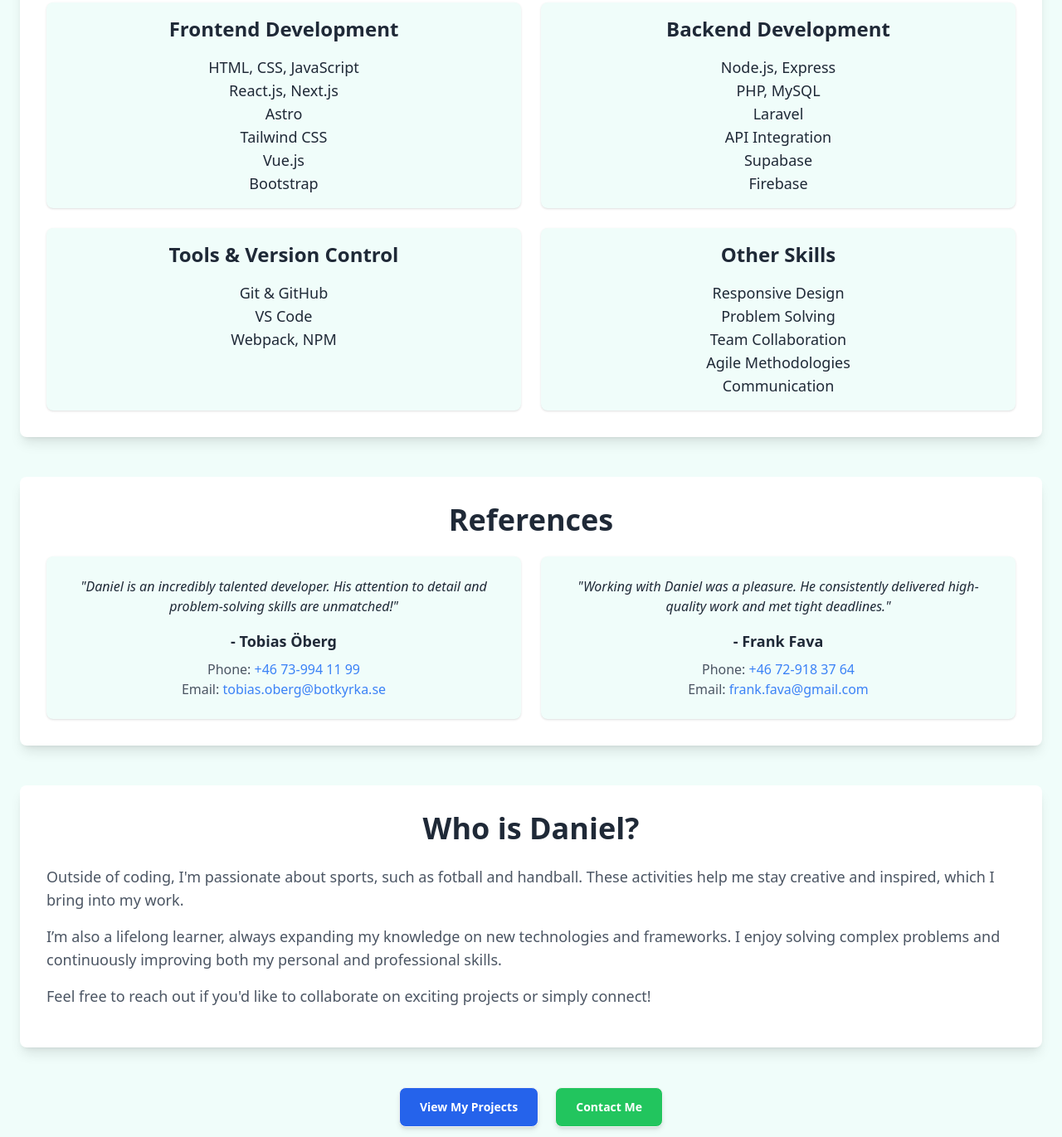
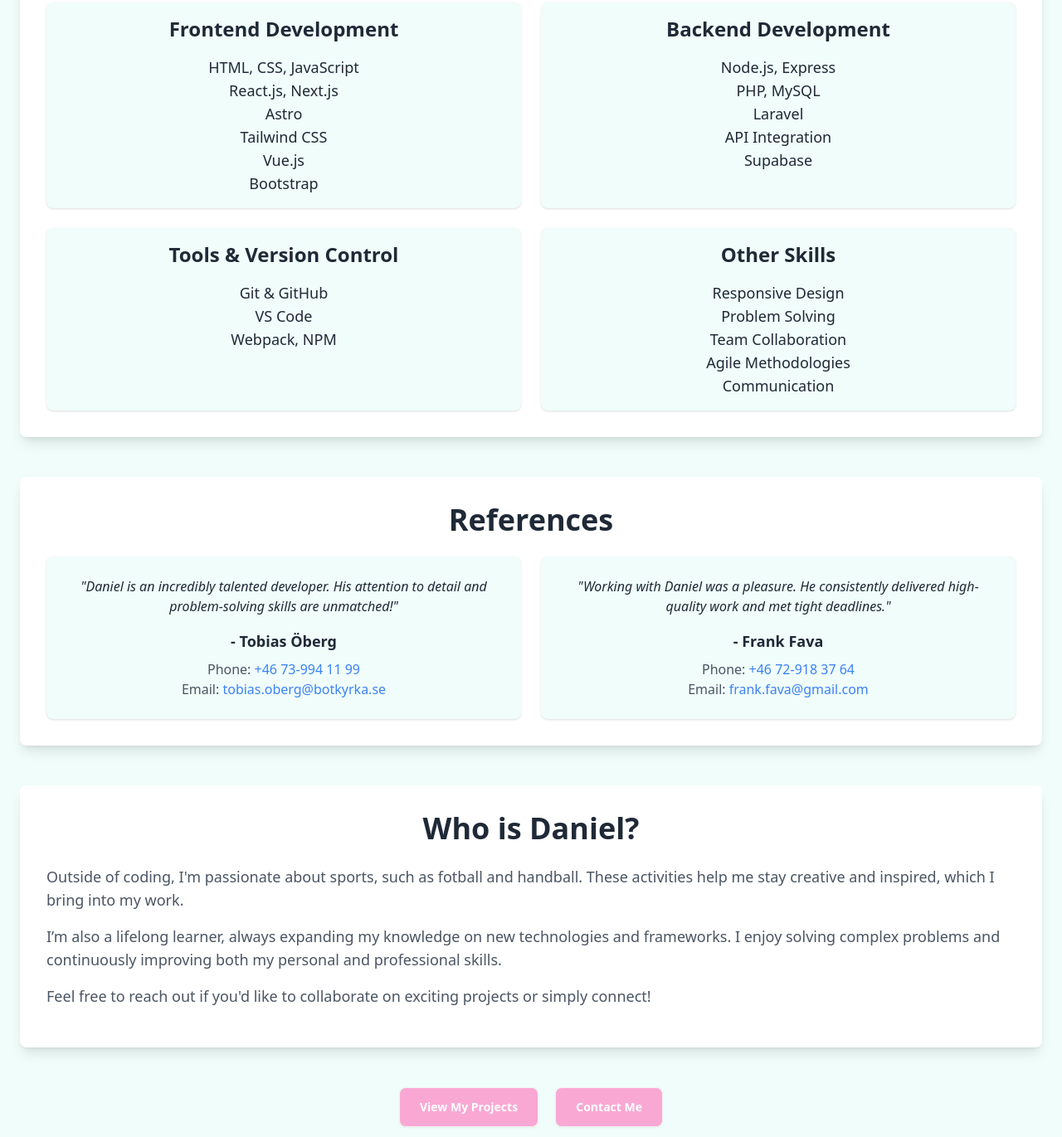
Before and after one commit to danielmedie/portfolio, an Astro site: page /about in a window 1280 px wide. Shown: the part 629-2000 px from the top of the page at 83% size. Built offline with nearby package versions, Linux system fonts and the light colour scheme; Astro itself is replaced by a stand-in of ours.

Commit message:
added styling to about btns

```diff
--- a/src/pages/about.astro
+++ b/src/pages/about.astro
@@ -67,7 +67,6 @@ import BackButton from '../components/BackButton.astro';
               <li>Laravel</li>
               <li>API Integration</li>
               <li>Supabase</li>
-              <li>Firebase</li>
             </ul>
           </div>
           <!-- Tools & Version Control -->
@@ -129,8 +128,8 @@ import BackButton from '../components/BackButton.astro';
 
       <!-- Call to Action Section -->
       <div class="text-center mt-12">
-        <a href="/projects" class="btn bg-blue-600 text-white px-6 py-3 rounded-lg shadow-md hover:bg-blue-700 transition duration-300">View My Projects</a>
-        <a href="/contact" class="btn bg-green-500 text-white px-6 py-3 rounded-lg shadow-md hover:bg-green-600 transition duration-300 ml-4">Contact Me</a>
+        <a href="/projects" class="btn bg-pink-300 text-white px-6 py-3 rounded-lg  hover:bg-pink-200 transition duration-300">View My Projects</a>
+        <a href="/contact" class="btn bg-pink-300 text-white px-6 py-3 rounded-lg  hover:bg-pink-200 transition duration-300 ml-4">Contact Me</a>
       </div>
     </div>
   </body>
--- a/src/pages/index.astro
+++ b/src/pages/index.astro
@@ -43,7 +43,7 @@
 
         <!-- Buttons -->
         <div class="flex space-x-4">
-          <a href="/about" class="btn bg-pink-200 hover:bg-pink-300">Learn more about me</a>
+          <a href="/about" class="btn bg-pink-200  hover:bg-pink-300">Learn more about me</a>
           <a href="/projects" class="btn bg-pink-200 hover:bg-pink-300">See my projects</a>
           <a href="/contact" class="btn  bg-pink-200 hover:bg-pink-300">Contact me</a>
           <a
```
